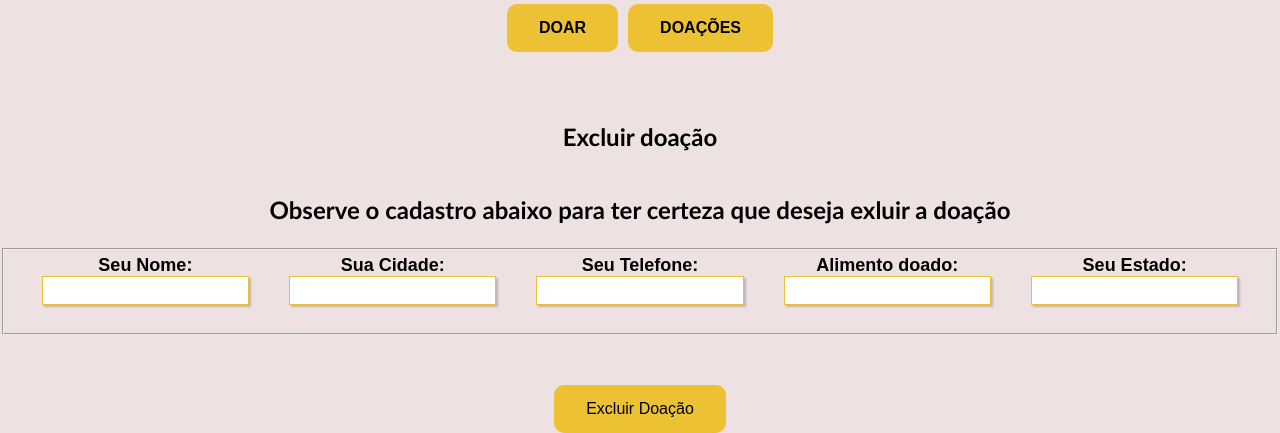
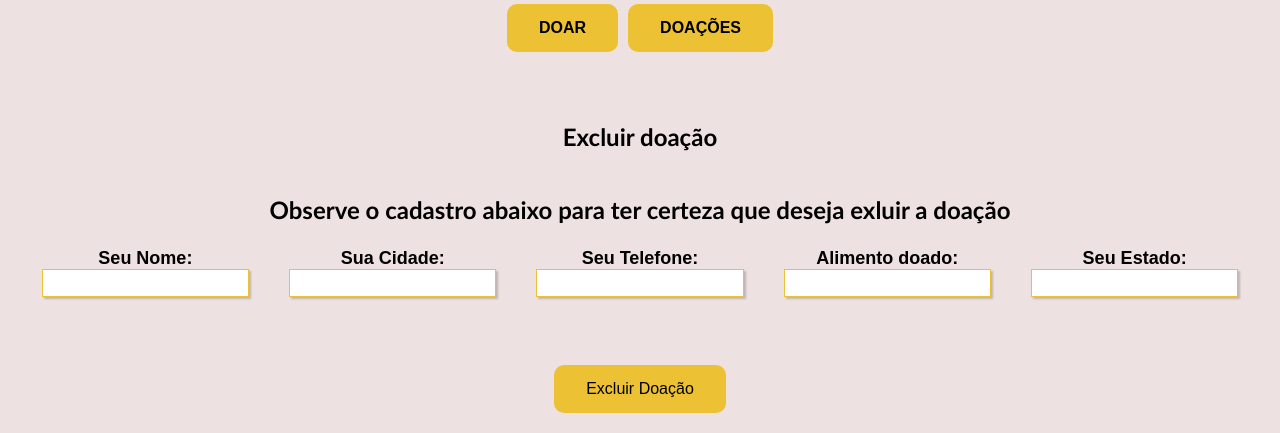
Before and after one commit to CodeThales/Projeto-CRUD-PythonFlask-PostgreSQL-DBeaver, a Flask app: page /excluir/1 in a window 1280 px wide. Shown: the part 398-831 px from the top of the page. Run offline with Flask 2, Linux system fonts and the light colour scheme; data that the repository does not hold is empty.

Commit message:
Update excluir.html
changinf fieldset into div

```diff
--- a/Projeto Alimento Solidário/templates/excluir.html
+++ b/Projeto Alimento Solidário/templates/excluir.html
@@ -27,9 +27,9 @@
   {% endif %}
 
   <form action="" method="POST">
-    <fieldset class="bloco">
+    <div class="bloco">
       <div class="campo">
-          <label for="aimento.nome"><strong>Seu Nome: </strong></label>
+          <label for="alimento.nome"><strong>Seu Nome: </strong></label>
           <input type="text" name="nome" id="nome" value="{{alimento.nome}}">
       </div>
       <div class="campo">
@@ -48,7 +48,7 @@
         <label for="alimento.estado"><strong>Seu Estado: </strong></label>
         <input type="text" name="estado" id="estado" value="{{alimento.estado}}">
       </div>
-    </fieldset>
+    </div>
     <div class="bloco">
       <button id="excluir" type="submit" onsubmit="" class="botao">Excluir Doação</button>
     </div>
```
